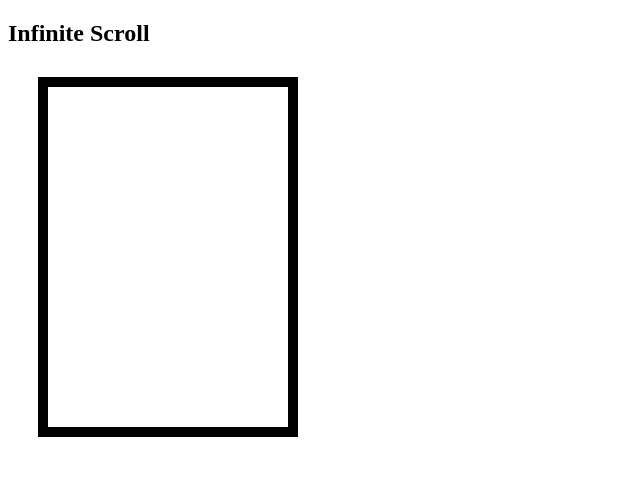
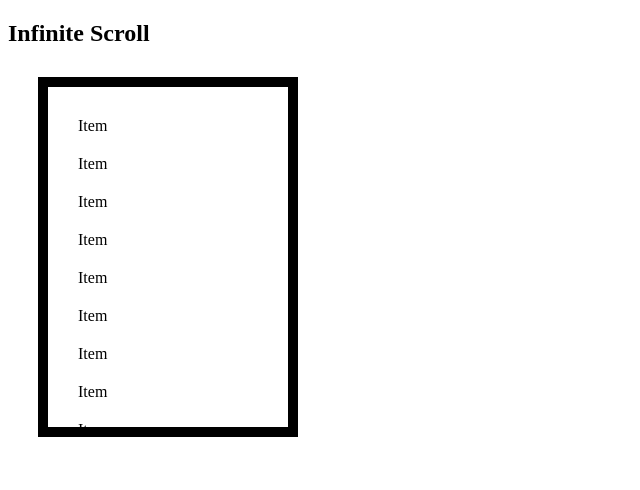
Before and after one commit to acciojob/infinite-scroll-Sanjay2327, a website: page main.html in a window 1280 px wide. Shown: the whole page, without its empty margins (0-640 px from the left). Drawn offline with Linux system fonts and the light colour scheme.

Commit message:
created a submission

```diff
--- a/main.html
+++ b/main.html
@@ -10,8 +10,19 @@
   </head>
   <body>
     <h2>Infinite Scroll</h2>
-    <main>
-      <ol id="infi-list"></ol>
+    <main onscroll="scroll()">
+      <ol id="infi-list">
+		  <li>Item</li>
+		  <li>Item</li>
+		  <li>Item</li>
+		  <li>Item</li>
+		  <li>Item</li>
+		  <li>Item</li>
+		  <li>Item</li>
+		  <li>Item</li>
+		  <li>Item</li>
+		  <li>Item</li>
+	  </ol>
     </main>
     <script src="./script.js"></script>
   </body>
--- a/script.js
+++ b/script.js
@@ -1 +1,9 @@
 //your code here!
+let list = document.getElementById("infi-list") ;
+
+function scroll() {
+	li.append("Water");
+    li2.append("Juice");
+
+	document.getElementById("infi-list").append(li , li2)
+}
```
